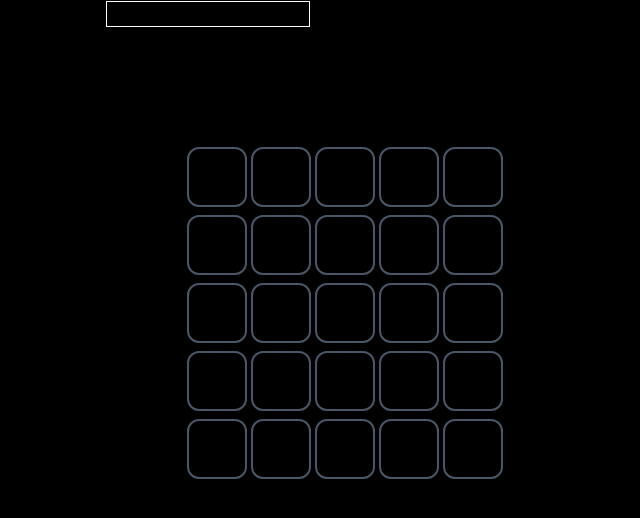
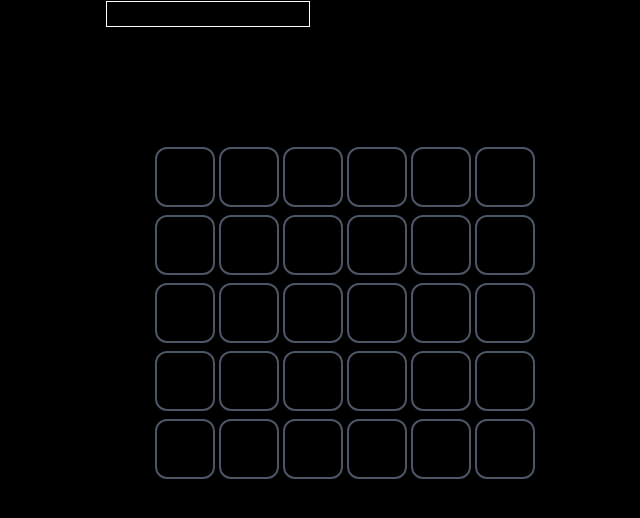
Before and after one commit to NicolashhOcampo/Wordle, a React (Vite) app: page / in a window 1280 px wide. Shown: the top 518 px of the page, without its empty margins (295-935 px from the left). Built offline with nearby package versions, Linux system fonts and the light colour scheme.

Commit message:
add variable word length

```diff
--- a/src/App.tsx
+++ b/src/App.tsx
@@ -3,7 +3,7 @@ import { InputWord } from "./components/InputWord"
 import { Word } from "./types/word.type"
 import { Wordle } from "./classes/Wordle";
 
-const wordle = new Wordle("SaLas")
+const wordle = new Wordle("largas")
 function App() {
   const [words, setWords] = useState<Word[]>(
     Array.from({ length: 5 }, () => ({
@@ -30,7 +30,7 @@ function App() {
 
   const handleSubmit = (e:React.FormEvent<HTMLFormElement>) => {
     e.preventDefault()
-    if (words[activeWord].word.length !== 5) return
+    if (words[activeWord].word.length !== wordle.getWordLength()) return
 
     setWords(prev => {
       const newWords = [...prev]
@@ -48,7 +48,7 @@ function App() {
         <form onSubmit={handleSubmit} action="submit">
           <input className="border border-white text-white"
             type="text"
-            maxLength={5}
+            maxLength={wordle.getWordLength()}
             value={words[activeWord].word}
             onChange={handleChangeInput}
           />
@@ -56,7 +56,7 @@ function App() {
 
         <section className="flex flex-col gap-2 mt-30">
           {words.map((word, index) => (
-            <InputWord key={index} word={word} />
+            <InputWord key={index} word={word} length={wordle.getWordLength()}/>
           ))}
 
         </section>
--- a/src/classes/Wordle.ts
+++ b/src/classes/Wordle.ts
@@ -1,10 +1,14 @@
 import { FeedBack } from "../types/word.type";
 
 export class Wordle {
-    word:string
+    private word:string
 
     constructor(word:string) {
         this.word = word.toUpperCase();
+    }
+
+    getWordLength(){
+        return this.word.length
     }
 
     checkAnswer(inputWord:string):FeedBack[] | null {
--- a/src/components/InputWord.tsx
+++ b/src/components/InputWord.tsx
@@ -1,15 +1,15 @@
 import { Word } from "../types/word.type"
 
-export const InputWord = ({word}:{word:Word}) => {
+export const InputWord = ({word, length}:{word:Word, length:number}) => {
 
-  const formatValue = word.word.padEnd(5, " ").toUpperCase()
+  const formatValue = word.word.padEnd(length, " ").toUpperCase()
   return (
     <div className="mx-auto flex justify-center gap-1 text-white">
         {formatValue.split("").map((l, index) => {
-          const bg = !word.feedback? "" : word.feedback[index] === "match"? "bg-green-600" : word.feedback[index] === "misplaced"? "bg-yellow-500" : "bg-gray-600"
+          const bg = !word.feedback? "" : word.feedback[index] === "match"? " bg-green-600 border-green-600" : word.feedback[index] === "misplaced"? " bg-yellow-500 border-yellow-500" : " bg-gray-600"
           return (
             <div key={index}
-            className={"size-15 border-2 rounded-xl border-gray-600 text-5xl flex items-center justify-center " + bg}
+            className={"size-15 border-2 rounded-xl border-gray-600 text-5xl flex items-center justify-center transition-all ease-out duration-300" + bg}
             ><span className="font-semibold">{l.toUpperCase()}</span></div>
         )})}
     </div>
```
